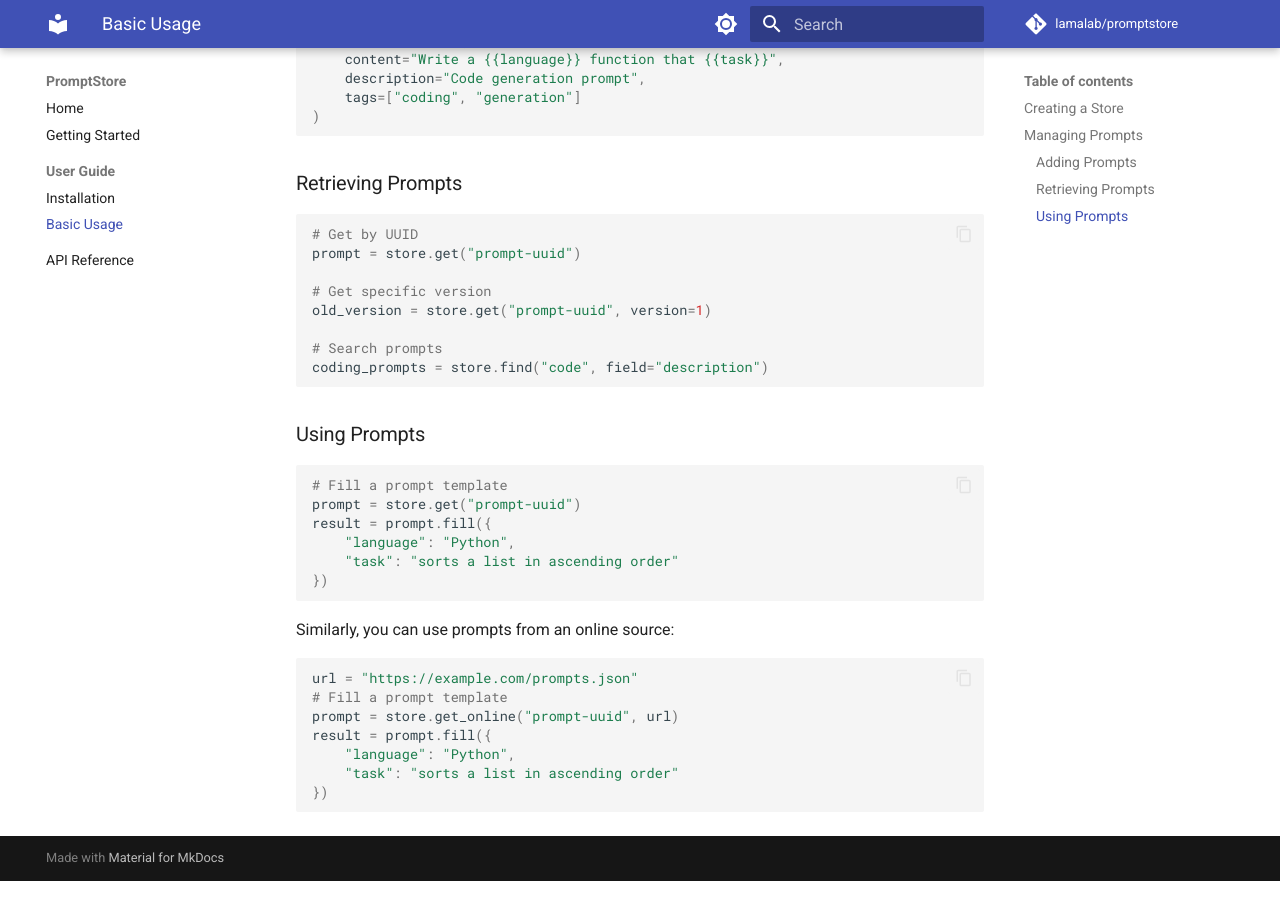
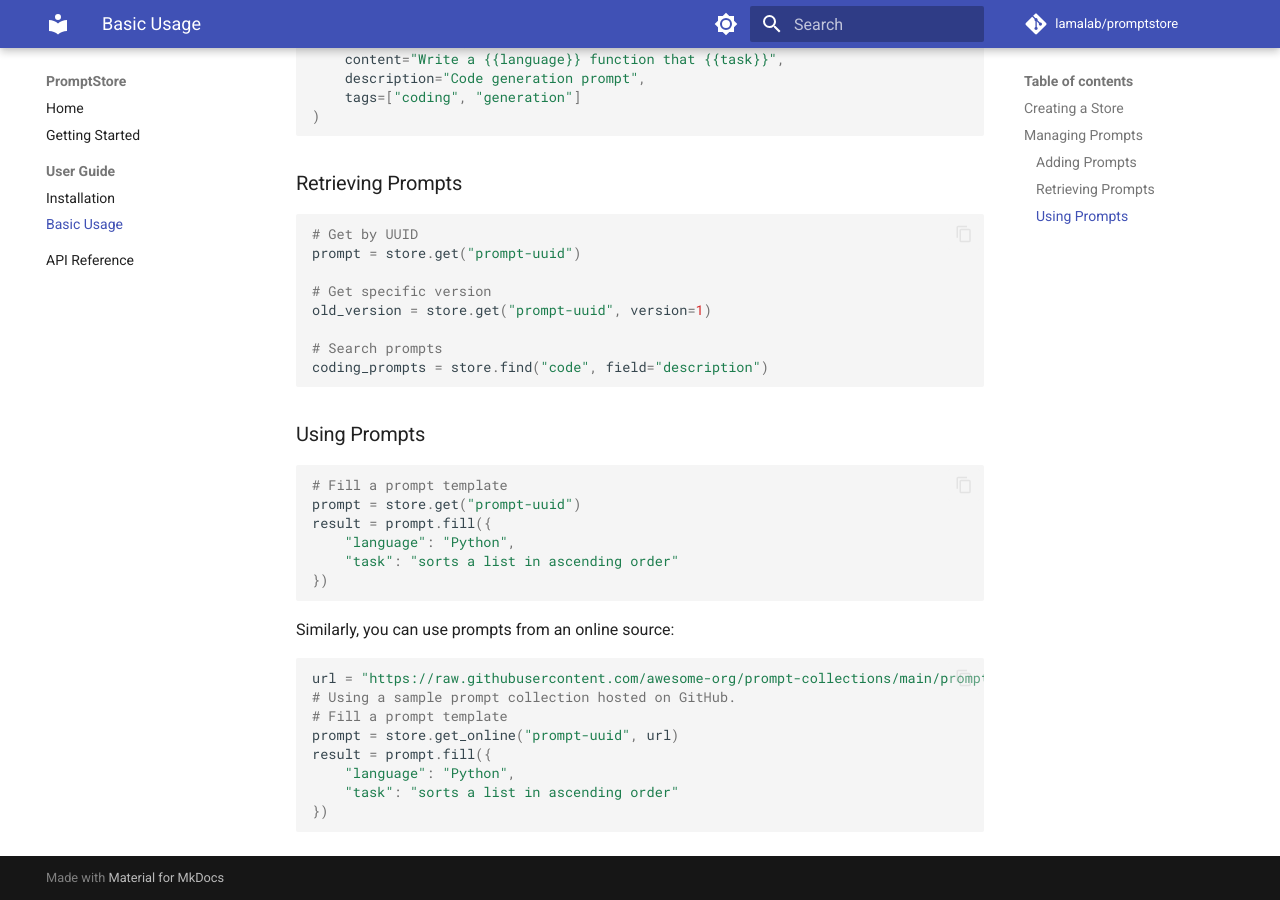
Before and after one commit to lamalab-org/promptstore, an MkDocs documentation site: the page built from docs/basic-usage.md, in a window 1280 px wide and 900 px high, scrolled down 654 px. Built offline with MkDocs 1.6.1 and Material for MkDocs 9.7.7, drawn with Linux system fonts in a browser that asks for light colours; comment, search, counter and statistics services are not loaded.

Commit message:
Update docs/basic-usage.md
Co-authored-by: sourcery-ai[bot] <58596630+sourcery-ai[bot]@users.noreply.github.com>

````diff
--- a/docs/basic-usage.md
+++ b/docs/basic-usage.md
@@ -59,7 +59,8 @@ result = prompt.fill({
 Similarly, you can use prompts from an online source:
 
 ```python
-url = "https://example.com/prompts.json"
+url = "https://raw.githubusercontent.com/awesome-org/prompt-collections/main/prompts.json"
+# Using a sample prompt collection hosted on GitHub.
 # Fill a prompt template
 prompt = store.get_online("prompt-uuid", url)
 result = prompt.fill({
````
